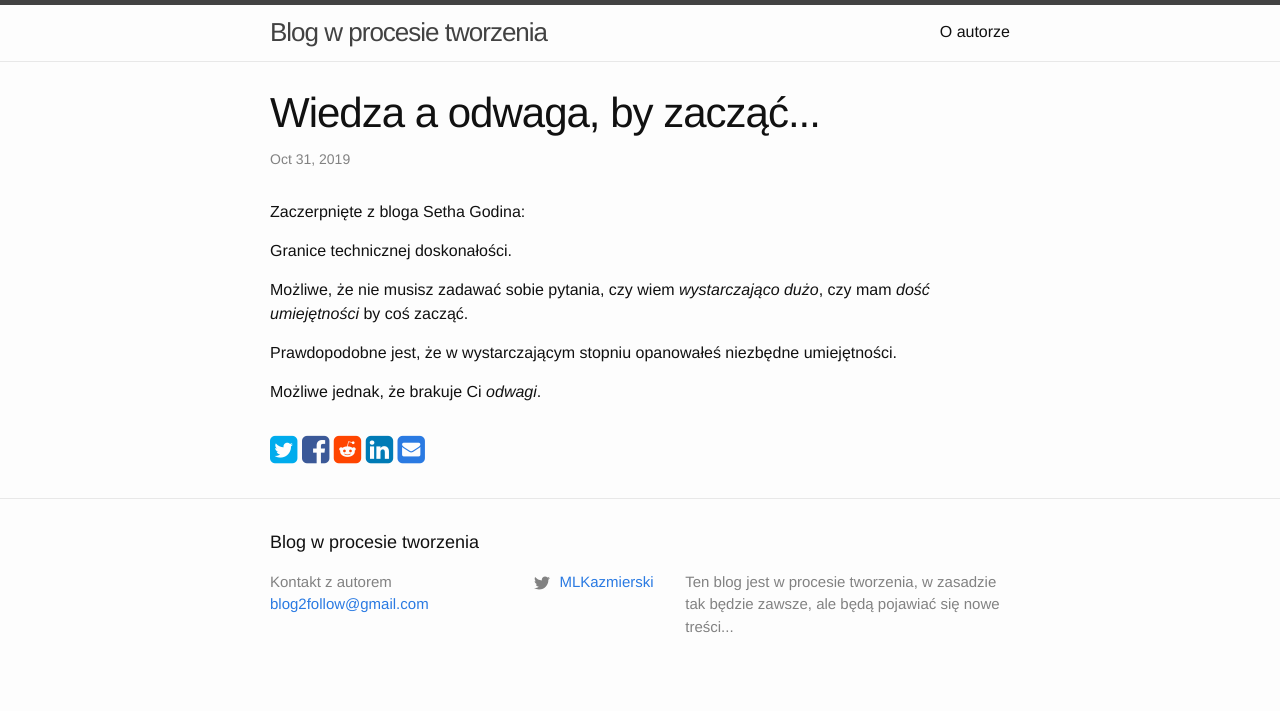
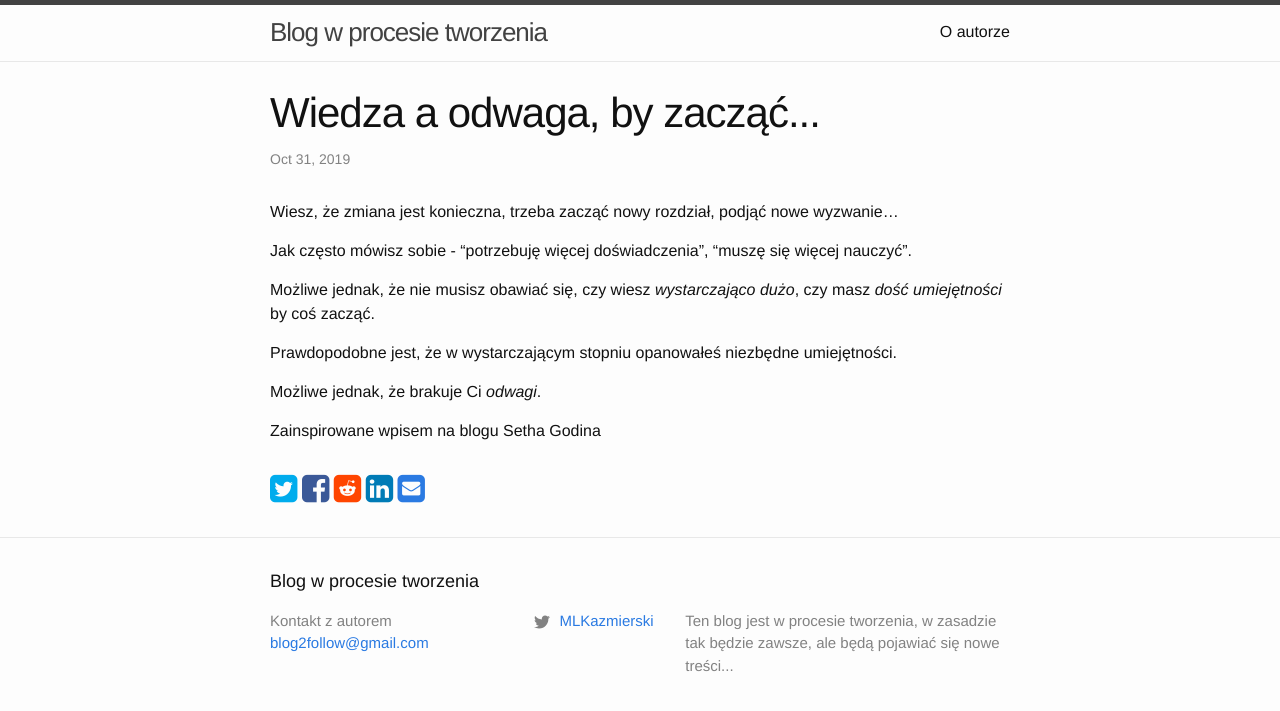
Before and after one commit to kazmiermik/kazmiermik.github.io, a Jekyll site: the page built from _posts/2019-10-31-Wiedza-a-odwaga-by-zaczac.md, in a window 1280 px wide. Shown: the top 711 px of the page. Built offline with Jekyll 4.4.1, drawn with Linux system fonts in a browser that asks for light colours; comment, search, counter and statistics services are not loaded.

Commit message:
Update 2019-10-31-Wiedza-a-odwaga-by-zaczac.md

```diff
--- a/_posts/2019-10-31-Wiedza-a-odwaga-by-zaczac.md
+++ b/_posts/2019-10-31-Wiedza-a-odwaga-by-zaczac.md
@@ -3,12 +3,17 @@ published: true
 title: 'Wiedza a odwaga, by zacząć...'
 description: Często to nie brak umiejętności stoi na drodze do sukcesu
 ---
-Zaczerpnięte z bloga Setha Godina:
 
-Granice technicznej doskonałości.
+Wiesz, że zmiana jest konieczna, trzeba zacząć nowy rozdział, podjąć nowe wyzwanie...
 
-Możliwe, że nie musisz zadawać sobie pytania, czy wiem *wystarczająco dużo*, czy mam *dość umiejętności* by coś zacząć.
+Jak często mówisz sobie - "potrzebuję więcej doświadczenia", "muszę się więcej nauczyć".
+
+Możliwe jednak, że nie musisz obawiać się, czy wiesz *wystarczająco dużo*, czy masz *dość umiejętności* by coś zacząć.
 
 Prawdopodobne jest, że w wystarczającym stopniu opanowałeś niezbędne umiejętności.
 
 Możliwe jednak, że brakuje Ci *odwagi*.
+
+
+
+Zainspirowane wpisem na blogu Setha Godina
```
